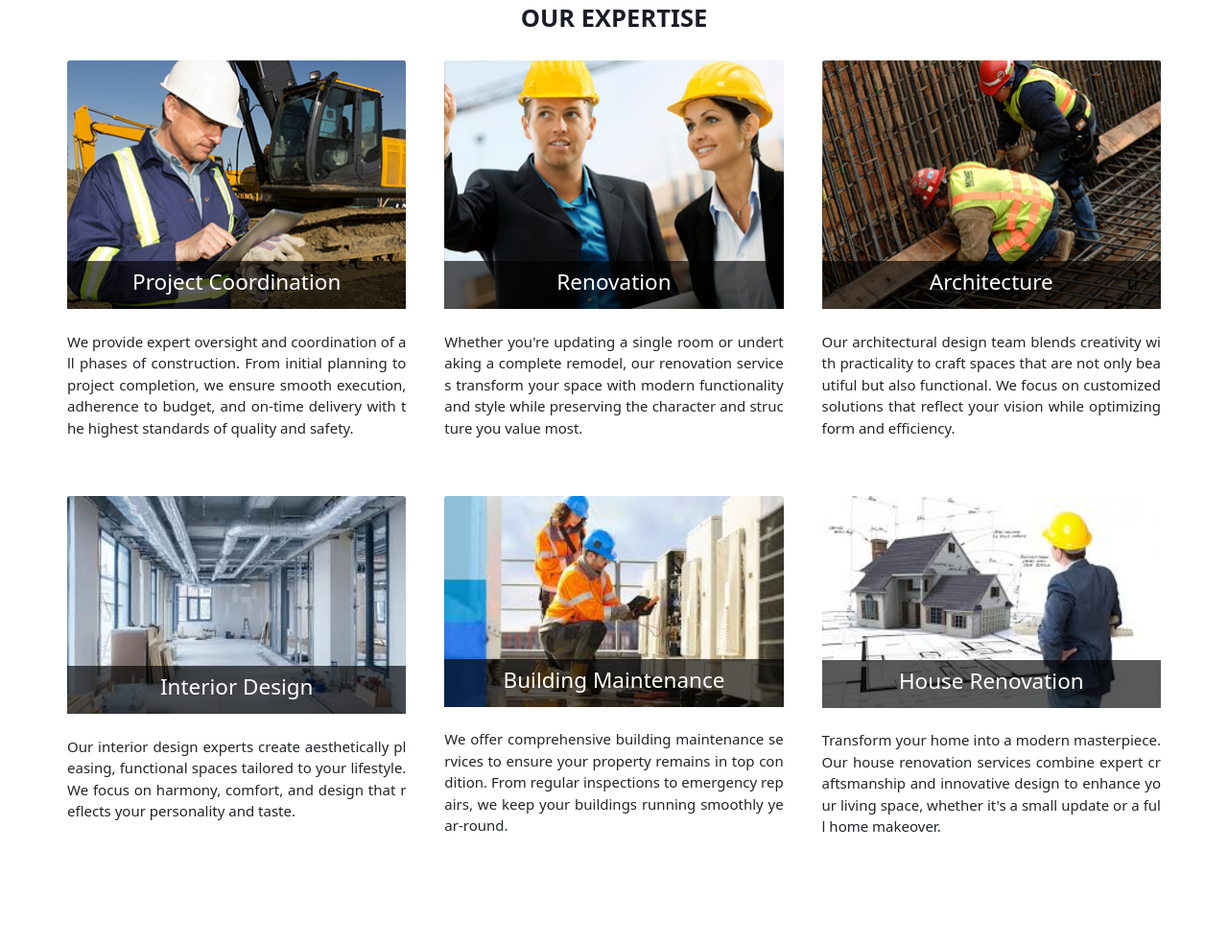
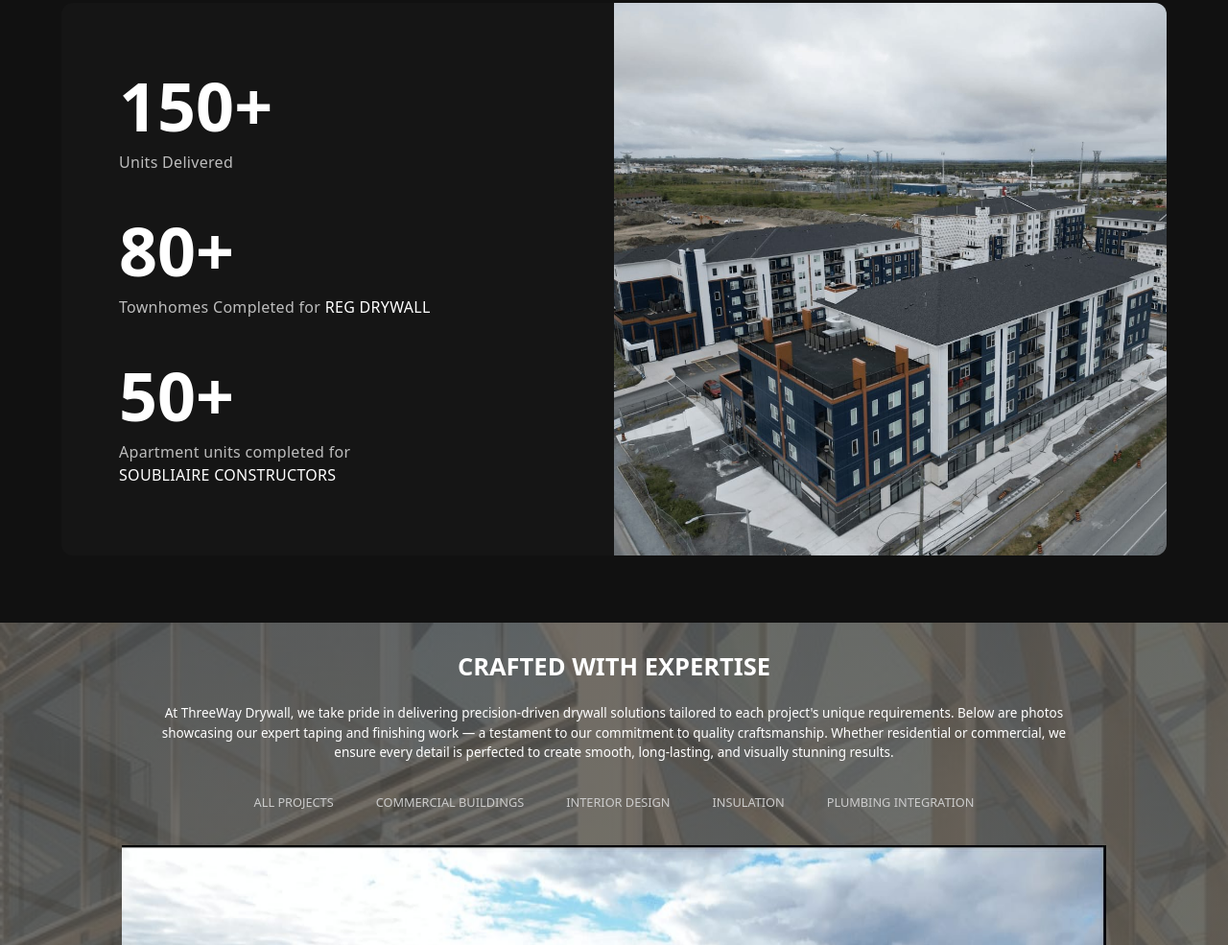
Before and after one commit to swaleha456/Construction-ThreeWay-Drywall, a website: page index.html in a window 1280 px wide. Shown: the part 1815-2800 px from the top of the page at 96% size. Drawn offline with Linux system fonts and the light colour scheme.

Commit message:
added-mmodification

```diff
--- a/css/styles.css
+++ b/css/styles.css
@@ -1020,4 +1020,95 @@ text-shadow:1px 1px #73757E;
     }
 }
 
+#portfolio {
+    width: 100%;
+    background: #111;
+    padding: 70px 0;
+    overflow: hidden;
+  }
+
+  .stats-wrapper {
+    width: 90%;
+    max-width: 1200px;
+    margin: auto;
+    display: grid;
+    grid-template-columns: 1fr 1fr;
+    gap: 0;
+    border-radius: 12px;
+    overflow: hidden;
+    background: #151515;
+  }
+
+  .stats-left {
+    padding: 70px 60px;
+    display: flex;
+    flex-direction: column;
+    justify-content: center;
+    gap: 45px;
+  }
+
+  .stat-box h2 {
+    font-size: 70px;
+    font-weight: 800;
+    margin: 0;
+    color: #fff;
+    line-height: 1;
+  }
+
+  .stat-box p {
+    margin: 12px 0 0;
+    font-size: 16px;
+    color: #bdbdbd;
+    font-weight: 500;
+    letter-spacing: 0.3px;
+  }
+
+  .stats-right {
+    width: 100%;
+    height: 100%;
+    position: relative;
+  }
+
+  .stats-right img {
+    width: 100%;
+    height: 100%;
+    object-fit: cover;
+    display: block;
+  }
+
+  /* MOBILE RESPONSIVE */
+  @media (max-width: 900px) {
+    .stats-wrapper {
+      grid-template-columns: 1fr;
+    }
+
+    .stats-left {
+      padding: 50px 30px;
+    }
+
+    .stat-box h2 {
+      font-size: 55px;
+    }
+
+    .stats-right {
+      height: 300px;
+    }
+  }
+
+
+  .stats-left .portfolio-link {
+    color: #bdbdbd;      /* match your paragraph text color */
+    text-decoration: underline; /* optional, makes it look like a link */
+    background: none !important; /* remove any button background */
+    padding: 0 !important;       /* remove button padding */
+    border: none !important;     /* remove button border */
+    font-weight: 500;            /* match paragraph weight */
+  }
+
+  .stats-left .portfolio-link:hover {
+    color: #fff;           /* color change on hover */
+    text-decoration: underline; /* optional hover effect */
+  }
+
+
 /* END OF SHEET */
--- a/index.html
+++ b/index.html
@@ -18,14 +18,14 @@
             <div class="container">
                 <p>+1 647-671-7210</p>
                 <p>threewaydrywall@gmail.com</p>
-                <p>Mon-Sat 9:00-19:00</p>
+                <p>Mon-Sat 9:00 AM-6:00 PM</p>
                 <div class="social">
                   <a href="https://www.facebook.com/share/1FA2tdf9D5/" target="_blank" rel="noopener noreferrer">
                     <i class="fab fa-facebook-f" aria-label="Facebook"></i>
                 </a>
-                <a href="https://www.instagram.com/threewaydrywall?igsh=cjBiM2N6ZzRuMXdj" target="_blank" rel="noopener noreferrer">
+                <!-- <a href="https://www.instagram.com/threewaydrywall?igsh=cjBiM2N6ZzRuMXdj" target="_blank" rel="noopener noreferrer">
                     <i class="fab fa-instagram" aria-label="Instagram"></i>
-                </a>
+                </a> -->
                 <a href="https://linkedin.com/in/rajat-virk-51b155177" target="_blank" rel="noopener noreferrer">
                     <i class="fab fa-linkedin-in" aria-label="LinkedIn"></i>
                 </a>
@@ -47,7 +47,7 @@
                     <a href="#home">Home</a>
                     <a href="#about">About</a>
                     <a href="#blog">Blog</a>
-                    <a href="#portfolio">Portofolio</a>
+                    <a href="#portfolio">Portfolio</a>
                     <a href="#components">Components</a>
                     <a href="#contact">Contact</a>
                     <a href="#company">Company</a>
@@ -122,90 +122,46 @@
         </div>
       </section>
 
+      <section id="portfolio">
+        <div class="stats-wrapper">
 
-      <section id="portfolio">
-        <div class="container">
-          <h1>Our Expertise</h1>
-          <div class="cont">
-            <!-- Construction Management -->
-            <div class="card border-0">
-              <div>
-                <img src="Images/card1.jpg" class="card-img-top" alt="Project Coordination">
-                <h5 class="caption">Project Coordination</h5>
-              </div>
-              <div class="card-body px-0 pt-4">
-                <p>
-                  We provide expert oversight and coordination of all phases of construction. From initial planning to project completion, we ensure smooth execution, adherence to budget, and on-time delivery with the highest standards of quality and safety.
-                </p>
-              </div>
+          <!-- LEFT SIDE -->
+          <div class="stats-left">
+            <div class="stat-box">
+              <h2><span class="counter" data-target="150">0</span>+</h2>
+              <p>Units Delivered</p>
             </div>
 
-            <!-- Renovation -->
-            <div class="card border-0">
-              <div>
-                <img src="Images/card2.jpg" class="card-img-top" alt="Renovation">
-                <h5 class="caption">Renovation</h5>
-              </div>
-              <div class="card-body px-0 pt-4">
-                <p>
-                  Whether you're updating a single room or undertaking a complete remodel, our renovation services transform your space with modern functionality and style while preserving the character and structure you value most.
-                </p>
-              </div>
+            <div class="stat-box">
+              <h2><span class="counter" data-target="80">0</span>+</h2>
+              <p>
+                Townhomes Completed for
+                <a href="https://www.regdrywall.ca/" class="portfolio-link" target="_blank" rel="noopener noreferrer">
+                  Reg Drywall
+                </a>
+              </p>
             </div>
 
-            <!-- Architecture -->
-            <div class="card border-0">
-              <div>
-                <img src="Images/card3.jpg" class="card-img-top" alt="Architecture">
-                <h5 class="caption">Architecture</h5>
-              </div>
-              <div class="card-body px-0 pt-4">
-                <p>
-                  Our architectural design team blends creativity with practicality to craft spaces that are not only beautiful but also functional. We focus on customized solutions that reflect your vision while optimizing form and efficiency.
-                </p>
-              </div>
+            <div class="stat-box">
+              <h2><span class="counter" data-target="50">0</span>+</h2>
+              <p>
+                Apartment units completed for
+                <a href="https://www.sconstructors.com/" class="portfolio-link" target="_blank" rel="noopener noreferrer">
+                  Soubliaire Constructors
+                </a>
+              </p>
             </div>
+          </div>
 
-            <!-- Additional Services -->
-            <div class="card border-0">
-              <div>
-                <img src="Images/card4.jpg" class="card-img-top" alt="Interior Design">
-                <h5 class="caption">Interior Design</h5>
-              </div>
-              <div class="card-body px-0 pt-4">
-                <p>
-                  Our interior design experts create aesthetically pleasing, functional spaces tailored to your lifestyle. We focus on harmony, comfort, and design that reflects your personality and taste.
-                </p>
-              </div>
-            </div>
+          <!-- RIGHT SIDE IMAGE -->
+          <div class="stats-right">
+            <img src="Images/gallery2.jpg" alt="Building Projects">
+          </div>
 
-            <div class="card border-0">
-              <div>
-                <img src="Images/card6.jpg" class="card-img-top" alt="Building Maintenance">
-                <h5 class="caption">Building Maintenance</h5>
-              </div>
-              <div class="card-body px-0 pt-4">
-                <p>
-                  We offer comprehensive building maintenance services to ensure your property remains in top condition. From regular inspections to emergency repairs, we keep your buildings running smoothly year-round.
-                </p>
-              </div>
-            </div>
-
-            <div class="card border-0">
-              <div>
-                <img src="Images/card5.jpg" class="card-img-top" alt="House Renovation">
-                <h5 class="caption">House Renovation</h5>
-              </div>
-              <div class="card-body px-0 pt-4">
-                <p>
-                  Transform your home into a modern masterpiece. Our house renovation services combine expert craftsmanship and innovative design to enhance your living space, whether it's a small update or a full home makeover.
-                </p>
-              </div>
-            </div>
-
-          </div>
         </div>
       </section>
+
+
 
       <section id="components">
         <div class="container">
@@ -233,42 +189,6 @@
     </section>
 
     <section id="contact">
-        <!-- <div class="container">
-            <h1>customer reviews</h1>
-            <p>Lorem ipsum dolor sit amet consectetur adipisicing elit. Magni reiciendis accusamus autem tenetur vero, facilis omnis, ullam quis mollitia deleniti ea similique laboriosam numquam ab dignissimos! Ducimus, eveniet at. A debitis eum tenetur dolor magni.</p>
-            <div class="cont">
-                <article class="quoteblock">
-                    <div class="quotetxt arrow">
-                        <p><img src="Images/blockquote2.png" alt="quote mark"></p>
-                        <p>Lorem, ipsum dolor sit amet consectetur adipisicing elit. Eius ipsum id inventore facilis laboriosam est possimus explicabo quis ipsa, perferendis nam ratiendus neque earum iure maxime non soluta voluptates deleniti provident! Commodi, eveniet?</p>
-                    </div>
-                    <figure>
-                        <img class="customer" src="Images/cust1.png" alt="customer1">
-                        <figcaption>John smith</figcaption>
-                    </figure>
-                </article>
-                <article class="quoteblock">
-                    <div class="quotetxt arrow">
-                        <p><img src="Images/blockquote1.png" alt="quote mark"></p>
-                        <p>Lorem, ipsum dolor sit amet consectetur adipisicing elit. Eius ipsum id inventore facilis laboriosam est possimus explicabo quis ipsa, perferendis nam ratiendus neque earum iure maxime non soluta voluptates deleniti provident! Commodi, eveniet?</p>
-                    </div>
-                    <figure>
-                        <img class="customer" src="Images/cust1.png" alt="customer1">
-                        <figcaption>John smith</figcaption>
-                    </figure>
-                </article>
-                <article class="quoteblock">
-                    <div class="quotetxt arrow">
-                        <p><img src="Images/blockquote2.png" alt="quote mark"></p>
-                        <p>Lorem, ipsum dolor sit amet consectetur adipisicing elit. Eius ipsum id inventore facilis laboriosam est possimus explicabo quis ipsa, perferendis nam ratiendus neque earum iure maxime non soluta voluptates deleniti provident! Commodi, eveniet?</p>
-                    </div>
-                    <figure>
-                        <img class="customer" src="Images/cust1.png" alt="customer1">
-                        <figcaption>John smith</figcaption>
-                    </figure>
-                </article>
-            </div>
-        </div> -->
         <div class="contactUs">
             <div class="container">
               <aside>
@@ -301,7 +221,7 @@
               );
 
               // Opens default mail client
-              window.location.href = `mailto:your@email.com?subject=${subject}&body=${body}`;
+              window.location.href = `mailto:threewaydrywall@gmail.com?subject=${subject}&body=${body}`;
             }
           </script>
 
@@ -334,9 +254,9 @@
 
             <div class="contact">
                 <h1>Contact Us</h1>
-                <p> 511 Catleaf Row, Orleans, Ottawa, ON, Canada</p>
+                <p> 354 Christine Avenue, Belle River, Windsor, ON, Canada</p>
                 <p> threewaydrywall@gmail.com</p>
-                <p> +1 (647) 671-7210 ,  +1 (613) 981-4701</p>
+                <p> +1 (647) 671-7210</p>
             </div>
         </div>
     </section>
@@ -350,5 +270,40 @@
     <script src="js/wow.min.js"></script>
     <script> new WOW().init();</script>
     <script src="js/bootstrap.bundle.min.js"></script>
+    <script>
+      const counters = document.querySelectorAll('.counter');
+
+      const observer = new IntersectionObserver((entries, observer) => {
+        entries.forEach(entry => {
+          if (entry.isIntersecting) {
+            const counter = entry.target;
+            const target = +counter.getAttribute('data-target');
+            let current = 0;
+            const increment = target / 200;
+
+            const updateCounter = () => {
+              current += increment;
+              if (current < target) {
+                counter.textContent = Math.ceil(current);
+                requestAnimationFrame(updateCounter);
+              } else {
+                counter.textContent = target;
+              }
+            };
+
+            updateCounter();
+            observer.unobserve(counter); // Stop observing after counting
+          }
+        });
+      }, {
+        threshold: 0.5 // triggers when 50% of the counter is visible
+      });
+
+      counters.forEach(counter => {
+        observer.observe(counter);
+      });
+    </script>
+
+
 </body>
 </html>
```
